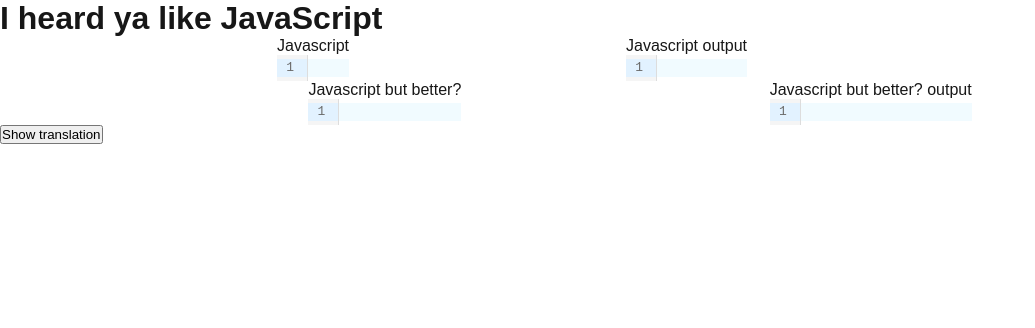
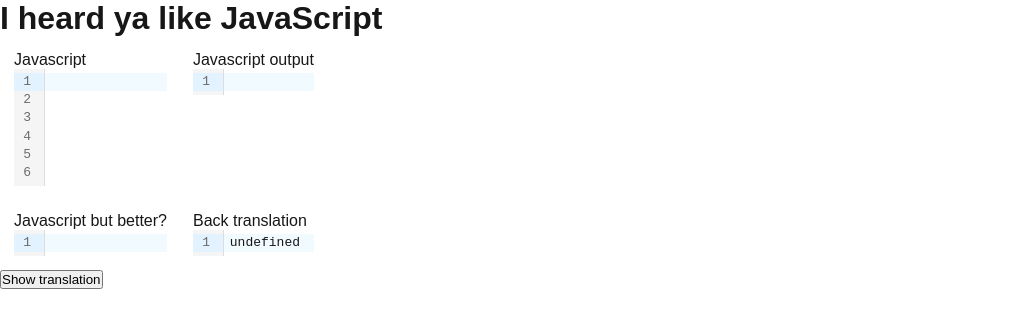
Before and after one commit to ShiCheng-Lu/website, a Next.js app: page /jsfuck in a window 1280 px wide. Shown: the top 328 px of the page, without its empty margins (0-1035 px from the left). Built offline with nearby package versions, Linux system fonts and the light colour scheme.

Commit message:
better jsf formatting

```diff
--- a/src/app/jsfuck/page.module.css
+++ b/src/app/jsfuck/page.module.css
@@ -1,4 +1,14 @@
 .CodeMirror {
-  border: 0;
   width: 500;
 }
+
+.JSFuck {
+  td {
+    vertical-align: top;
+    padding: 2px;
+
+    > div {
+      padding: 10px;
+    }
+  }
+}
--- a/src/app/jsfuck/page.tsx
+++ b/src/app/jsfuck/page.tsx
@@ -1,16 +1,15 @@
 "use client";
 
-import { useState } from "react";
+import { useEffect, useState } from "react";
 import styles from "./page.module.css";
 import { translationList, encode } from "./encode";
 import ReactCodeMirror, { EditorView } from "@uiw/react-codemirror";
 
 export default function JSFuck() {
-  const [code, setCode] = useState("");
+  const [code, setCode] = useState("\n\n\n\n\n");
   const [encoded, setEncoded] = useState("");
 
   const [result, setResult] = useState("");
-  const [error, setError] = useState("");
 
   const [showTranslation, setShowTranslation] = useState(false);
 
@@ -21,25 +20,71 @@ export default function JSFuck() {
     const encoded = encode(code) || "";
     setEncoded(encoded);
     try {
-      const encodedRes = `${eval(encoded)}`;
-      setEncodedResult(encodedRes);
-      // stringify result for safety
       const res = `${eval(code)}`;
       setResult(res);
-      setError("");
     } catch {
-      setResult("");
-      setError("failed to eval expression");
+      setResult("⚠ Error");
     }
   };
+
+  useEffect(() => {
+    try {
+      setEncodedResult(`${eval(encoded)}`);
+    } catch {
+      setEncodedResult("⚠ Error");
+    }
+  }, [encoded]);
 
   const theme = EditorView.theme({
     "&": { maxHeight: "200px" },
   });
 
   return (
-    <div>
+    <div className={styles.JSFuck}>
       <h1>I heard ya like JavaScript</h1>
+      <table>
+        <tr>
+          <td>
+            <div>
+              Javascript
+              <ReactCodeMirror
+                className={styles.CodeMirror}
+                value={code}
+                onChange={updateCode}
+              />
+            </div>
+          </td>
+          <td>
+            <div>
+              Javascript output
+              <ReactCodeMirror className={styles.CodeMirror} value={result} />
+            </div>
+          </td>
+        </tr>
+        <tr>
+          <td>
+            <div>
+              Javascript but better?
+              <ReactCodeMirror
+                extensions={[theme, EditorView.lineWrapping]}
+                className={styles.CodeMirror}
+                value={encoded}
+                onChange={setEncoded}
+              ></ReactCodeMirror>
+            </div>
+          </td>
+          <td>
+            <div>
+              Back translation
+              <ReactCodeMirror
+                readOnly
+                className={styles.CodeMirror}
+                value={encodedResult}
+              />
+            </div>
+          </td>
+        </tr>
+      </table>
 
       <div
         style={{
@@ -49,43 +94,14 @@ export default function JSFuck() {
           alignItems: "center",
           width: "80vw",
         }}
-      >
-        <div>
-          Javascript
-          <ReactCodeMirror
-            className={styles.CodeMirror}
-            value={code}
-            onChange={(e) => updateCode(e)}
-          />
-        </div>
-        <div>
-          Javascript output
-          <ReactCodeMirror className={styles.CodeMirror} value={result} />
-        </div>
-      </div>
+      ></div>
       <div
         style={{
           display: "flex",
           flexDirection: "row",
           justifyContent: "space-evenly",
         }}
-      >
-        <div>
-          Javascript but better?
-          <ReactCodeMirror
-            extensions={[theme, EditorView.lineWrapping]}
-            className={styles.CodeMirror}
-            value={encoded}
-          ></ReactCodeMirror>
-        </div>
-        <div>
-          Javascript but better? output
-          <ReactCodeMirror
-            className={styles.CodeMirror}
-            value={encodedResult}
-          />
-        </div>
-      </div>
+      ></div>
 
       <button onClick={() => setShowTranslation(!showTranslation)}>
         Show translation
```
Also changed, not shown: src/components/ClickAnimation.tsx (+4 -3 lines), src/components/CookieClicker.module.css (+24 -7 lines), src/components/CookieClicker.tsx (+4 -38 lines).
